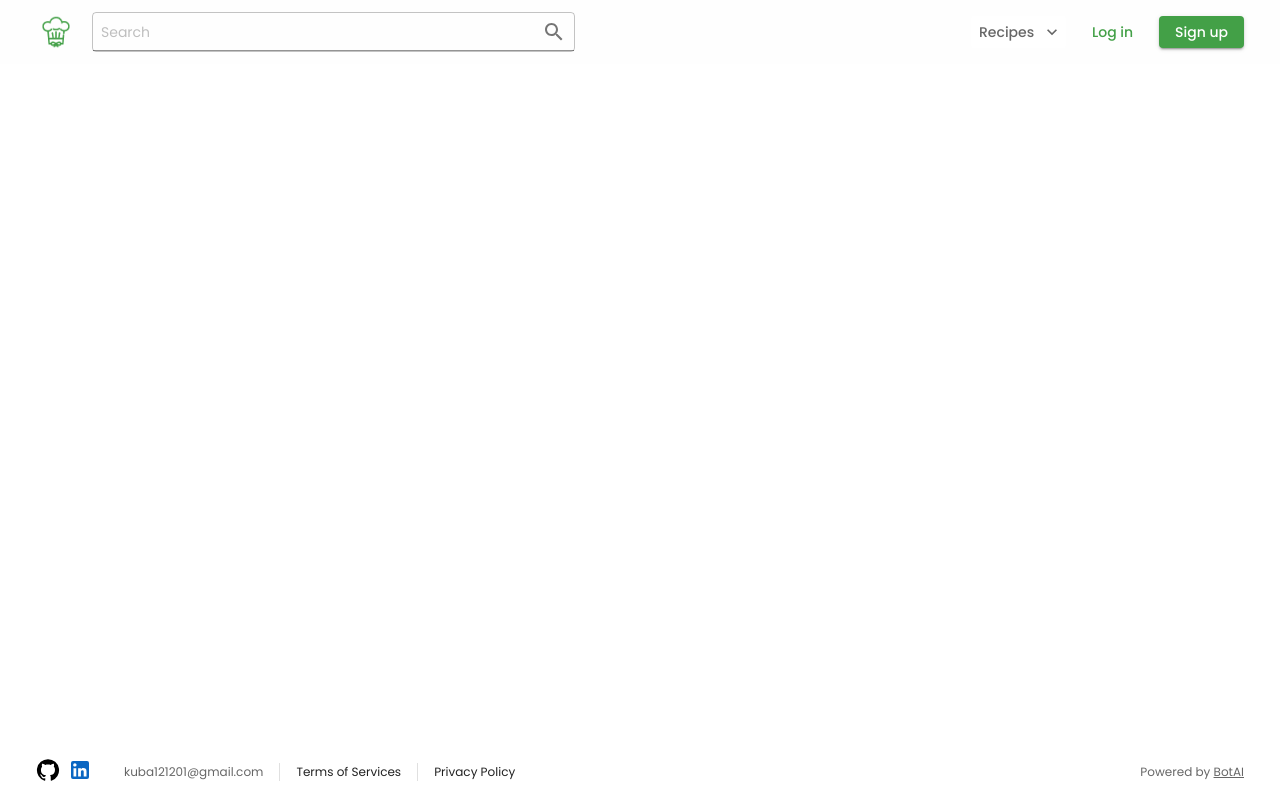
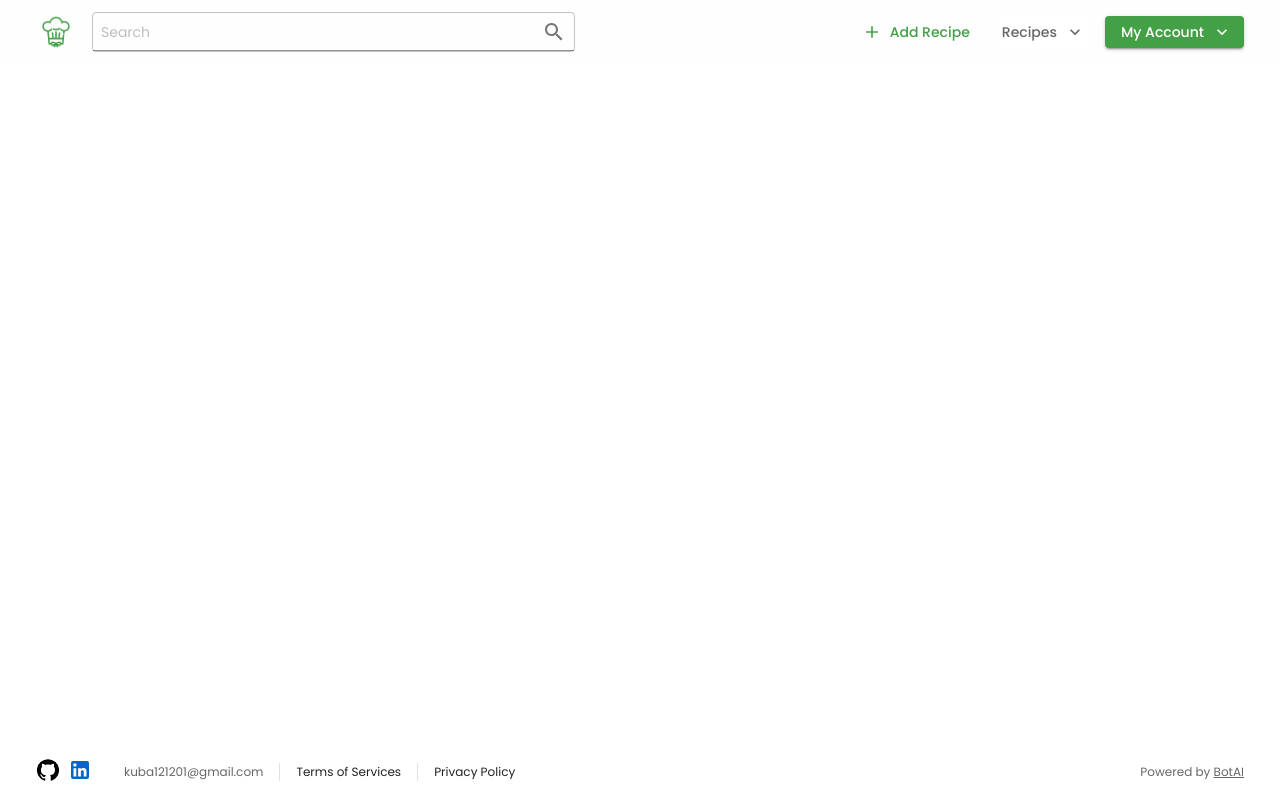
Before and after one commit to KubaBaniak/speedrun-leftovers, a React (Vite) app in the folder frontend/: page / in a window 1280 px wide. Built offline with nearby package versions, Linux system fonts and the light colour scheme.

Commit message:
feat: add user view version of navbar

```diff
--- /dev/null
+++ b/frontend/src/components/buttons/AddRecipe.tsx
@@ -0,0 +1,12 @@
+import { Button, styled } from "@mui/material";
+import AddIcon from '@mui/icons-material/Add';
+
+export default function AddRecipeButton() {
+  return <AddRecipe startIcon={<AddIcon />}>Add Recipe</AddRecipe>
+}
+
+const AddRecipe = styled(Button)(({ theme }) => ({
+  color: theme.palette.primary.main,
+  textTransform: 'none',
+  padding: '6px 8px',
+}));
--- /dev/null
+++ b/frontend/src/components/buttons/LogIn.tsx
@@ -0,0 +1,11 @@
+import { Button, styled } from "@mui/material";
+
+export default function LogInButton() {
+  return <LogIn>Log in</LogIn>
+}
+
+const LogIn = styled(Button)(({ theme }) => ({
+  color: theme.palette.primary.main,
+  textTransform: 'none',
+  padding: '6px 8px',
+}));
--- /dev/null
+++ b/frontend/src/components/buttons/SignIn.tsx
@@ -0,0 +1,17 @@
+import { Button, styled } from "@mui/material";
+
+export default function SignInButton() {
+  return <SignIn>Sign In</SignIn>
+}
+const SignIn = styled(Button)(({ theme }) => ({
+  backgroundColor: theme.palette.primary.main,
+  color: theme.palette.primary.contrastText,
+  textTransform: 'none',
+  padding: '6px 16px',
+  boxShadow:
+    '0px 1px 5px 0px #0000001F, 0px 2px 2px 0px #00000024, 0px 3px 1px -2px #00000033',
+  ':hover': {
+    backgroundColor: theme.palette.primary.main,
+    color: theme.palette.primary.contrastText,
+  },
+}));
--- /dev/null
+++ b/frontend/src/components/navbar/AllRecipesMenu.tsx
@@ -0,0 +1,63 @@
+import { useState } from 'react';
+import { MouseEvent } from 'react';
+import { styled } from '@mui/material/styles';
+import Button from '@mui/material/Button';
+import KeyboardArrowDownIcon from '@mui/icons-material/KeyboardArrowDown';
+import DropdownMenu from './DropdownMenu';
+
+const menuContent = [
+  { label: 'All Recipes', path: '/all-recipes' },
+  { label: 'Breakfasts', path: '/breakfasts' },
+  { label: 'Soups', path: '/soups' },
+  { label: 'Lunch', path: '/lunch' },
+  { label: 'Baking', path: '/baking' },
+  { label: 'Desserts', path: '/desserts' },
+  { label: 'Drinks', path: '/drinks' },
+  { label: 'Snacks', path: '/snacks' },
+  { label: 'Salads', path: '/salads' },
+];
+
+export default function AllRecipesMenu() {
+  const [anchorEl, setAnchorEl] = useState<null | HTMLElement>(null);
+  const open = Boolean(anchorEl);
+
+  const handleClick = (event: MouseEvent<HTMLElement>) => {
+    setAnchorEl(event.currentTarget);
+  };
+
+  const handleClose = () => {
+    setAnchorEl(null);
+  };
+
+  return (
+    <>
+      <DropdownButton
+        id="recipe-navbar"
+        aria-haspopup="true"
+        aria-expanded={open ? 'true' : undefined}
+        variant="contained"
+        disableElevation
+        onClick={handleClick}
+        endIcon={<KeyboardArrowDownIcon />}
+      >
+        Recipes
+      </DropdownButton>
+      <DropdownMenu
+        anchorEl={anchorEl}
+        open={open}
+        handleClose={handleClose}
+        menuContent={menuContent} />
+    </>
+  );
+}
+
+const DropdownButton = styled(Button)(({ theme }) => ({
+  backgroundColor: theme.palette.primary.contrastText,
+  color: theme.palette.text.secondary,
+  textTransform: 'none',
+  padding: '6px 8px',
+  '&:hover': {
+    borderRadius: '4px',
+    backgroundColor: '#0000000A',
+  },
+}));
--- a/frontend/src/components/navbar/DropdownMenu.tsx
+++ b/frontend/src/components/navbar/DropdownMenu.tsx
@@ -1,50 +1,26 @@
-import { useState } from 'react';
-import { MouseEvent } from 'react';
 import { styled } from '@mui/material/styles';
-import Button from '@mui/material/Button';
 import Menu, { MenuProps } from '@mui/material/Menu';
 import MenuItem from '@mui/material/MenuItem';
-import KeyboardArrowDownIcon from '@mui/icons-material/KeyboardArrowDown';
 import { Divider } from '@mui/material';
 import Link from '@mui/material/Link';
 
-const menuContent = [
-  { label: '🍽️ All Recipes', path: '/all-recipes' },
-  { label: '🥪 Breakfasts', path: '/breakfasts' },
-  { label: '🍲 Soups', path: '/soups' },
-  { label: '🍔 Lunch', path: '/lunch' },
-  { label: '🥐 Baking', path: '/baking' },
-  { label: '🧁 Desserts', path: '/desserts' },
-  { label: '🍹 Drinks', path: '/drinks' },
-  { label: '🍿 Snacks', path: '/snacks' },
-  { label: '🥗 Salads', path: '/salads' },
-];
+interface IMenuItem {
+  label: string,
+  path: string,
+}
 
-export default function DropdownMenu() {
-  const [anchorEl, setAnchorEl] = useState<null | HTMLElement>(null);
-  const open = Boolean(anchorEl);
+interface DropdownMenuProps {
+  anchorEl: null | HTMLElement,
+  open: boolean,
+  handleClose: () => void,
+  menuContent: IMenuItem[]
+}
 
-  const handleClick = (event: MouseEvent<HTMLElement>) => {
-    setAnchorEl(event.currentTarget);
-  };
 
-  const handleClose = () => {
-    setAnchorEl(null);
-  };
+
+export default function DropdownMenu({ anchorEl, open, handleClose, menuContent }: DropdownMenuProps) {
 
   return (
-    <>
-      <DropdownButton
-        id="recipe-navbar"
-        aria-haspopup="true"
-        aria-expanded={open ? 'true' : undefined}
-        variant="contained"
-        disableElevation
-        onClick={handleClick}
-        endIcon={<KeyboardArrowDownIcon />}
-      >
-        Recipes
-      </DropdownButton>
     <StyledMenu
       id="recipe-navbar-menu"
       anchorEl={anchorEl}
@@ -60,7 +36,6 @@ export default function DropdownMenu() {
         </Link>
       ))}
     </StyledMenu>
-    </>
   );
 }
 
@@ -79,6 +54,7 @@ const StyledMenu = styled((props: MenuProps) => (
   />
 ))(({ theme }) => ({
   '& .MuiPaper-root': {
+    marginTop: '12px',
     padding: '0',
     boxShadow:
       '0 3px 14px 2px #0000001F, 0 8px 10px 1px #00000024, 0 5px 5px -3px #00000033',
@@ -94,14 +70,3 @@ const StyledMenu = styled((props: MenuProps) => (
     },
   },
 }));
-
-const DropdownButton = styled(Button)(({ theme }) => ({
-  backgroundColor: theme.palette.primary.contrastText,
-  color: theme.palette.text.secondary,
-  textTransform: 'none',
-  padding: '6px 8px',
-  '&:hover': {
-    borderRadius: '4px',
-    backgroundColor: '#0000000A',
-  },
-}));
--- a/frontend/src/components/navbar/Navigation.tsx
+++ b/frontend/src/components/navbar/Navigation.tsx
@@ -1,13 +1,32 @@
-import { Button, Stack } from '@mui/material';
+import { Stack } from '@mui/material';
 import { styled } from '@mui/material/styles';
-import DropdownMenu from './DropdownMenu';
+import LogInButton from '../buttons/LogIn';
+import SignInButton from '../buttons/SignIn';
+import AddRecipeButton from '../buttons/AddRecipe';
+import AllRecipesMenu from './AllRecipesMenu';
+import UserAccountMenu from './UserAccountMenu';
+
+//temp solution
+const isLoggedIn = true;
 
 export default function Navigation() {
   return (
+
     <NavStack>
-      <DropdownMenu />
-      <LogInButton>Log in</LogInButton>
-      <SignInButton>Sign up</SignInButton>
+      {
+        isLoggedIn ?
+          <>
+            <AddRecipeButton />
+            <AllRecipesMenu />
+            <UserAccountMenu />
+          </>
+          :
+          <>
+            <AllRecipesMenu />
+            <LogInButton />
+            <SignInButton />
+          </>
+      }
     </NavStack>
   );
 }
@@ -15,30 +34,9 @@ export default function Navigation() {
 const NavStack = styled(Stack)`
   display: flex;
   flex-direction: row;
-  justify-content: space-between;
-  gap: 2px;
-  width: 40%;
-  max-width: 273px;
+  justify-content: flex-end;
+  gap: 16px;
   height: 40px;
   height: 32px;
   font-size: 14px;
 `;
-
-const LogInButton = styled(Button)(({ theme }) => ({
-  color: theme.palette.primary.main,
-  textTransform: 'none',
-  padding: '6px 8px',
-}));
-
-const SignInButton = styled(Button)(({ theme }) => ({
-  backgroundColor: theme.palette.primary.main,
-  color: theme.palette.primary.contrastText,
-  textTransform: 'none',
-  padding: '6px 16px',
-  boxShadow:
-    '0px 1px 5px 0px #0000001F, 0px 2px 2px 0px #00000024, 0px 3px 1px -2px #00000033',
-  ':hover': {
-    backgroundColor: theme.palette.primary.main,
-    color: theme.palette.primary.contrastText,
-  },
-}));
--- /dev/null
+++ b/frontend/src/components/navbar/UserAccountMenu.tsx
@@ -0,0 +1,59 @@
+import { useState } from 'react';
+import { MouseEvent } from 'react';
+import { styled } from '@mui/material/styles';
+import Button from '@mui/material/Button';
+import KeyboardArrowDownIcon from '@mui/icons-material/KeyboardArrowDown';
+import DropdownMenu from './DropdownMenu';
+
+const menuContent = [
+  { label: 'Saved recipes', path: '/saved-recipes' },
+  { label: 'My recipes', path: '/my-recipes' },
+  { label: 'Log out', path: '/log-out' },
+];
+
+export default function UserAccountMenu() {
+  const [anchorEl, setAnchorEl] = useState<null | HTMLElement>(null);
+  const open = Boolean(anchorEl);
+
+  const handleClick = (event: MouseEvent<HTMLElement>) => {
+    setAnchorEl(event.currentTarget);
+  };
+
+  const handleClose = () => {
+    setAnchorEl(null);
+  };
+
+  return (
+    <>
+      <DropdownButton
+        id="recipe-navbar"
+        aria-haspopup="true"
+        aria-expanded={open ? 'true' : undefined}
+        variant="contained"
+        disableElevation
+        onClick={handleClick}
+        endIcon={<KeyboardArrowDownIcon />}
+      >
+        My Account
+      </DropdownButton>
+      <DropdownMenu
+        anchorEl={anchorEl}
+        open={open}
+        handleClose={handleClose}
+        menuContent={menuContent} />
+    </>
+  );
+}
+
+const DropdownButton = styled(Button)(({ theme }) => ({
+  backgroundColor: theme.palette.primary.main,
+  color: theme.palette.primary.contrastText,
+  textTransform: 'none',
+  padding: '6px 16px',
+  boxShadow:
+    '0px 1px 5px 0px #0000001F, 0px 2px 2px 0px #00000024, 0px 3px 1px -2px #00000033',
+  ':hover': {
+    backgroundColor: theme.palette.primary.main,
+    color: theme.palette.primary.contrastText,
+  },
+}));
```
Lines whose indentation alone changed are shown as unchanged.
